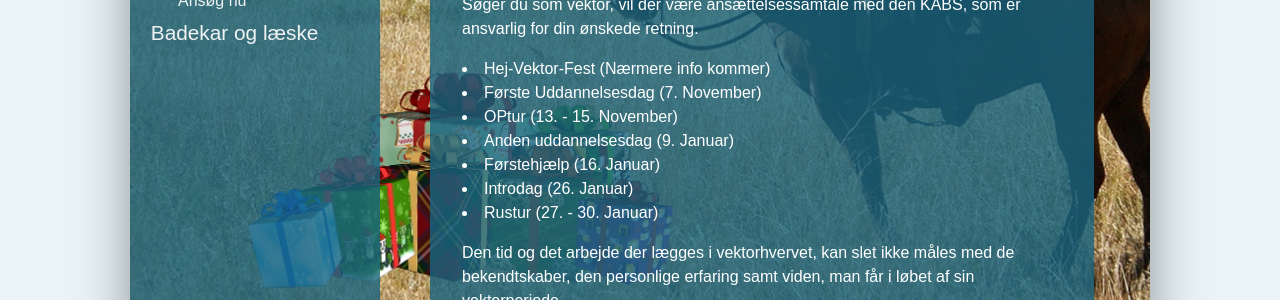
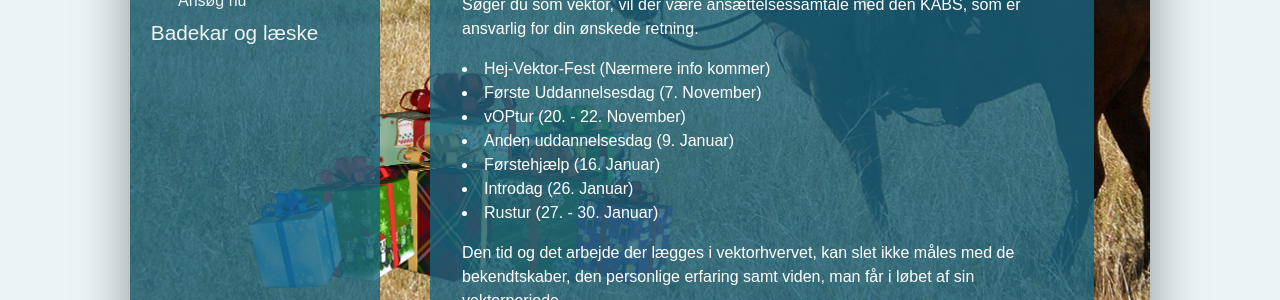
Before and after one commit to KABSDTU/kabsdtu.github.io, a Jekyll site: the page built from tidsforbrug.md, in a window 1280 px wide and 900 px high, scrolled down 133 px. Shown: the part 507-807 px from the top of the window. Built offline with Jekyll 4.4.1, drawn with Linux system fonts in a browser that asks for light colours; some web fonts are replaced.

Commit message:
update vOPtur tidspunkt

```diff
--- a/tidsforbrug.md
+++ b/tidsforbrug.md
@@ -21,7 +21,7 @@ Søger du som vektor, vil der være ansættelsessamtale med den KABS, som er ans
 
 <li>Hej-Vektor-Fest (Nærmere info kommer)</li>
 <li>Første Uddannelsesdag (7. November)</li>
-<li>OPtur (13. - 15. November)</li>
+<li>vOPtur (20. - 22. November)</li>
 <li>Anden uddannelsesdag (9. Januar)</li>
 <li>Førstehjælp (16. Januar)</li>
 <li>Introdag (26. Januar) </li>
```
